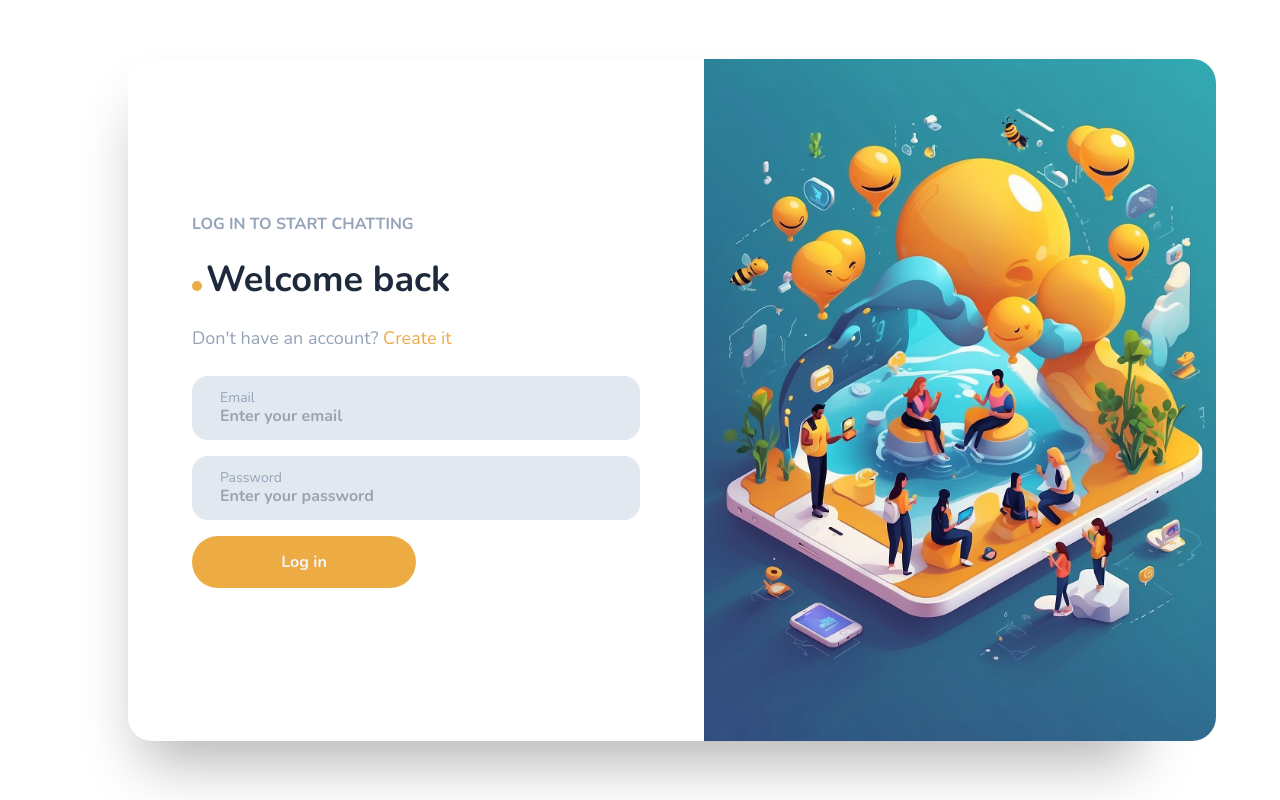
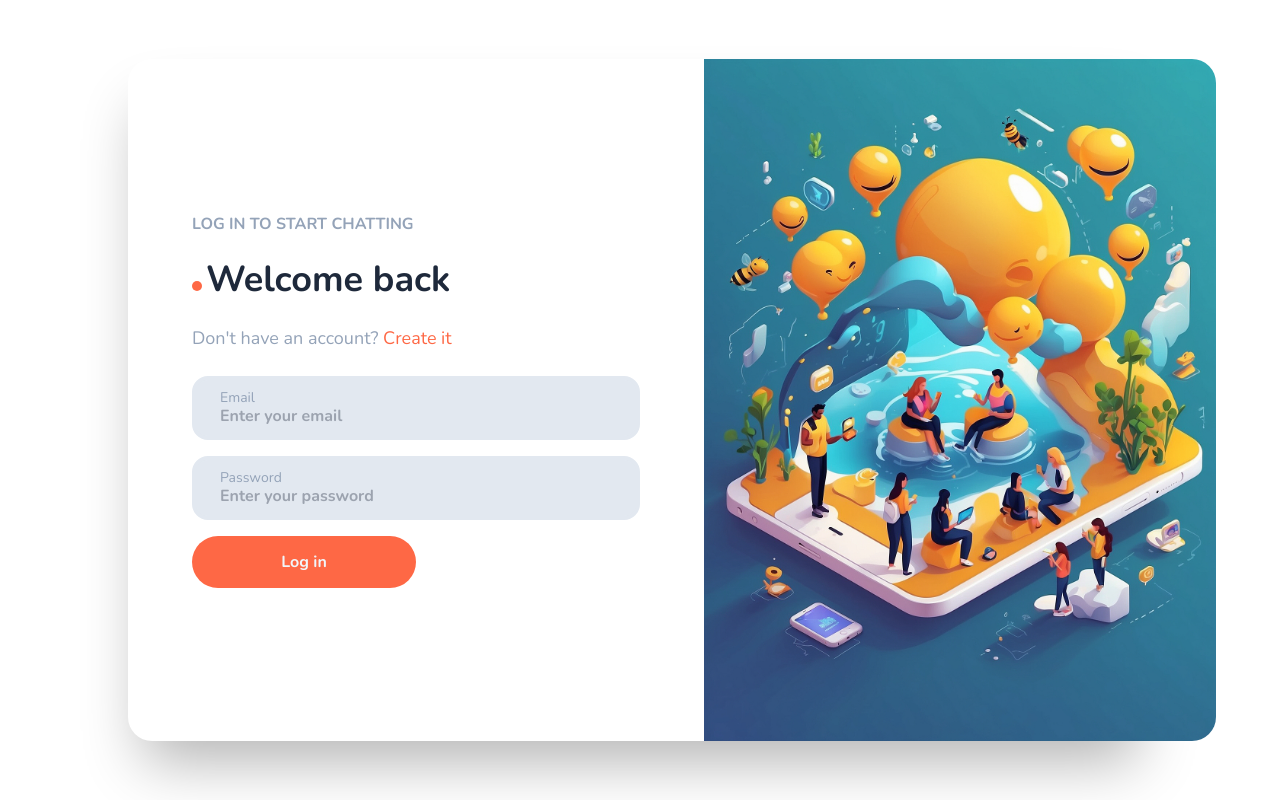
Before and after one commit to qubrat/qbeechat, a React (Vite) app in the folder app/: page / in a window 1280 px wide. Built offline with nearby package versions, Linux system fonts and the light colour scheme; some icons are missing.

Commit message:
Altered styling

```diff
--- a/app/src/components/Avatar.tsx
+++ b/app/src/components/Avatar.tsx
@@ -12,8 +12,8 @@ const Avatar = ({ image, size = "md", status }: AvatarProps) => {
 	};
 
 	const statusColors = {
-		online: "bg-online",
-		offline: "bg-offline",
+		online: "bg-green",
+		offline: "bg-red",
 	};
 
 	return image ? (
--- a/app/src/components/Button.tsx
+++ b/app/src/components/Button.tsx
@@ -17,10 +17,10 @@ const Button = ({ type, onClick, text, loading, variant = "filled", color = "pri
 
 	const variants = {
 		filled: {
-			primary: "bg-primary-500 text-slate-100 ring-4 ring-transparent hover:ring-primary-200 active:bg-primary-700",
-			success: "bg-success-500 text-slate-100 ring-4 ring-transparent hover:ring-success-200 active:bg-success-700",
-			warning: "bg-warning-500 text-slate-800 ring-4 ring-transparent hover:ring-warning-200 active:bg-warning-700",
-			error: "bg-error-500 text-slate-100 ring-4 ring-transparent hover:ring-error-200 active:bg-error-700",
+			primary: "bg-primary text-slate-100 ring-4 ring-transparent hover:ring-primary-200 active:bg-primary-500",
+			success: "bg-green text-slate-100 ring-4 ring-transparent hover:ring-green-light active:bg-green-accent",
+			warning: "bg-orange text-slate-800 ring-4 ring-transparent hover:ring-orange-light active:bg-orange-accent",
+			error: "bg-red text-slate-100 ring-4 ring-transparent hover:ring-red-light active:bg-red-accent",
 		},
 		outline: {
 			primary: outline,
@@ -29,10 +29,10 @@ const Button = ({ type, onClick, text, loading, variant = "filled", color = "pri
 			error: outline,
 		},
 		text: {
-			primary: "bg-transparent text-primary-500 hover:bg-primary-100 active:bg-primary-200",
-			success: "bg-transparent text-success-500 hover:bg-success-100 active:bg-success-200",
-			warning: "bg-transparent text-warning-500 hover:bg-warning-100 active:bg-warning-200",
-			error: "bg-transparent text-error-500 hover:bg-error-100 active:bg-error-200",
+			primary: "bg-transparent text-primary hover:bg-primary-100 active:bg-primary-200",
+			success: "bg-transparent text-green hover:bg-green-white active:bg-green-light",
+			warning: "bg-transparent text-orange hover:bg-orange-white active:bg-orange-light",
+			error: "bg-transparent text-red hover:bg-red-white active:bg-red-light",
 		},
 	};
 
--- a/app/src/components/customToast.tsx
+++ b/app/src/components/customToast.tsx
@@ -5,16 +5,31 @@ import toast from "react-hot-toast";
 
 export type ToastProps = {
 	message: string;
-	type: "success" | "error" | "warning";
+	variant: "success" | "error" | "warning";
 };
 
-const customToast = ({ message, type }: ToastProps) => {
-	const toastVariant = {
-		bg: type === "error" ? "bg-error" : type === "warning" ? "bg-warning" : "bg-success",
-		bgDark: type === "error" ? "bg-error-800" : type === "warning" ? "bg-warning-800" : "bg-success-800",
-		icon: type === "error" ? "mingcute:close-fill" : type === "warning" ? "healthicons:alert" : "mingcute:check-fill",
-		title: type === "error" ? "Oh snap!" : type === "warning" ? "Warning!" : "Well done!",
+const customToast = ({ message, variant }: ToastProps) => {
+	const toastVariants = {
+		success: {
+			background: "bg-[radial-gradient(ellipse_at_bottom_left,_var(--tw-gradient-stops))] from-green-accent to-green",
+			iconBackground: "bg-green-dark",
+			icon: "mingcute:check-fill",
+			text: "Well done!",
+		},
+		error: {
+			background: "bg-[radial-gradient(ellipse_at_bottom_left,_var(--tw-gradient-stops))] from-red-accent to-red",
+			iconBackground: "bg-red-dark",
+			icon: "mingcute:close-fill",
+			text: "Oh snap!",
+		},
+		warning: {
+			background: "bg-[radial-gradient(ellipse_at_bottom_left,_var(--tw-gradient-stops))] from-orange-accent to-orange",
+			iconBackground: "bg-orange-dark",
+			icon: "healthicons:alert",
+			text: "Warning!",
+		},
 	};
+
 	toast.custom(
 		(t) => (
 			<>
@@ -24,15 +39,15 @@ const customToast = ({ message, type }: ToastProps) => {
 						initial="hiddenToast"
 						animate="visibleToast"
 						exit="exitToast"
-						className={`toast relative flex items-center gap-4 px-10 py-6 pl-4 ${toastVariant.bg} text-slate-100 rounded-3xl max-w-md shadow-2xl`}
+						className={`toast relative flex items-center gap-4 px-10 py-6 pl-4 text-slate-100 rounded-3xl max-w-md shadow-2xl ${toastVariants[variant].background}`}
 						key="toast"
 						role="alert"
 					>
-						<div className={`p-2 rounded-full ${toastVariant.bgDark}`}>
-							<Icon icon={toastVariant.icon} width="28" height="28" />
+						<div className={`p-2 rounded-full ${toastVariants[variant].iconBackground}`}>
+							<Icon icon={toastVariants[variant].icon} width="28" height="28" />
 						</div>
 						<div className="text-left">
-							<p className="text-xl font-bold">{toastVariant.title}</p>
+							<p className="text-xl font-bold">{toastVariants[variant].text}</p>
 							<p>{message}</p>
 						</div>
 						<button
--- a/app/src/index.css
+++ b/app/src/index.css
@@ -1,4 +1,4 @@
-@import url('https://fonts.googleapis.com/css2?family=Montserrat:wght@500;700&display=swap&family=Nunito:wght@300;400;600;700&display=swap');
+@import url('https://fonts.googleapis.com/css2?family=Nunito:wght@300;400;600;700&display=swap');
 @tailwind base;
 @tailwind components;
 @tailwind utilities;
--- a/app/src/pages/Homepage/components/Login.tsx
+++ b/app/src/pages/Homepage/components/Login.tsx
@@ -30,13 +30,13 @@ const Login = ({ setMode }: LoginProps) => {
 	const handleSubmit = async (e: FormEvent<HTMLFormElement>) => {
 		e.preventDefault();
 		setLoading(true);
-		if (!email.value?.trim() && !password.value?.trim()) {
-			customToast({ message: "Please provide email and password", type: "warning" });
+		if (!email.value?.trim() || !password.value?.trim()) {
+			customToast({ message: "Please provide email and password", variant: "warning" });
 			setLoading(false);
 			return;
 		}
 		if (!email.value?.includes("@") && email.value?.trim()) {
-			customToast({ message: "Please provide a valid email", type: "warning" });
+			customToast({ message: "Please provide a valid email", variant: "warning" });
 			setLoading(false);
 			return;
 		}
@@ -47,13 +47,13 @@ const Login = ({ setMode }: LoginProps) => {
 			};
 			const { data } = await axios.post(`${BASE_URL}/auth`, payload);
 			localStorage.setItem("user", JSON.stringify(data));
-			customToast({ message: "Logged in successfully", type: "success" });
+			customToast({ message: "Logged in successfully", variant: "success" });
 			setLoading(false);
 			navigate("/chat");
 		} catch (error: any) {
 			console.error(error);
 			if (error.response.data.code === "INVALID_CREDENTIALS") {
-				customToast({ message: "Wrong email or password", type: "error" });
+				customToast({ message: "Wrong email or password", variant: "error" });
 			}
 		} finally {
 			setLoading(false);
@@ -90,7 +90,7 @@ const Login = ({ setMode }: LoginProps) => {
 							required
 						/>
 						<PasswordInput label="Password" name="password" placeholder="Enter your password" {...password} required />
-						<Button type="submit" size="medium" variant="filled" text="Log in" loading={loading} width="1/2" />
+						<Button type="submit" size="medium" text="Log in" loading={loading} width="1/2" />
 					</form>
 				</HomepageForm>
 				<img src={login} alt="" className="max-w-lg rounded-r-3xl" />
--- a/app/src/pages/Homepage/components/Register.tsx
+++ b/app/src/pages/Homepage/components/Register.tsx
@@ -33,17 +33,17 @@ const Register = ({ setMode }: RegisterProps) => {
 		e.preventDefault();
 		setLoading(true);
 		if (!email.value?.trim() || !password.value?.trim() || !confirmPassword.value?.trim() || !name.value?.trim()) {
-			customToast({ message: "Please provide all the details", type: "warning" });
+			customToast({ message: "Please provide all the details", variant: "warning" });
 			setLoading(false);
 			return;
 		}
 		if (!email.value?.includes("@") && email.value?.trim()) {
-			customToast({ message: "Please provide a valid email", type: "warning" });
+			customToast({ message: "Please provide a valid email", variant: "warning" });
 			setLoading(false);
 			return;
 		}
 		if (password.value?.trim() !== confirmPassword.value?.trim()) {
-			customToast({ message: "Passwords do not match", type: "error" });
+			customToast({ message: "Passwords do not match", variant: "error" });
 			setLoading(false);
 			return;
 		}
@@ -55,13 +55,13 @@ const Register = ({ setMode }: RegisterProps) => {
 			};
 			const { data } = await axios.post(`${BASE_URL}/auth/register`, payload);
 			localStorage.setItem("user", JSON.stringify(data));
-			customToast({ message: "Registered successfully", type: "success" });
+			customToast({ message: "Registered successfully", variant: "success" });
 			setLoading(false);
 			navigate("/chat");
 		} catch (error: any) {
 			console.error(error);
 			if (error.response.data.code === "USER_EXISTS") {
-				customToast({ message: "User with provided email already exists", type: "error" });
+				customToast({ message: "User with provided email already exists", variant: "error" });
 			}
 		} finally {
 			setLoading(false);
@@ -94,7 +94,7 @@ const Register = ({ setMode }: RegisterProps) => {
 							<PasswordInput label="Password" name="password" placeholder="Enter password" {...password} />
 							<PasswordInput label="Confirm password" name="confirmPassword" placeholder="Confirm password" {...confirmPassword} />
 						</div>
-						<Button type="submit" size="medium" variant="filled" text="Register" loading={loading} width="1/2" />
+						<Button type="submit" size="medium" text="Register" loading={loading} width="1/2" />
 					</form>
 				</HomepageForm>
 				<img src={register} alt="" className="max-w-lg rounded-r-3xl" />
--- a/app/tailwind.config.js
+++ b/app/tailwind.config.js
@@ -11,56 +11,53 @@ export default {
 			white: colors.white,
 			black: colors.black,
 			text: "#181818",
-			online: "#90e150",
-			offline: "#f2657e",
-			// primary: {
-			// 	DEFAULT: "#1d90f5",
-			// 	100: "#dce9f5",
-			// 	200: "#c7dff5",
-			// 	300: "#9ccbf5",
-			// 	400: "#71b7f5",
-			// 	500: "#46a3f4",
-			// 	700: "#207ccd",
-			// },
+			green: {
+				DEFAULT: "#58bb69",
+				white: "#e9f7e4",
+				light: "#9ada9a",
+				accent: "#40a565",
+				dark: "#318762",
+			},
+			red: {
+				DEFAULT: "#f9404e",
+				white: "#ffe9e0",
+				light: "#ffc7cb",
+				accent: "#e61e3c",
+				dark: "#c3133c",
+			},
+			orange: {
+				DEFAULT: "#ffa046",
+				dark: "#ed6f07",
+				white: "#ffecd6",
+				light: "#ffd4a8",
+				accent: "#fe8310",
+			},
 			primary: {
-				DEFAULT: "#edab44",
-				100: "#fef7e1",
-				200: "#fdeec3",
-				300: "#fce6a4",
-				400: "#fbe285",
-				500: "#edab44",
-				700: "#e39f40",
-				800: "#d88f3f",
+				DEFAULT: "#fe6845",
+				50: "#ffeceb",
+				100: "#ffded7",
+				200: "#feb9a9",
+				300: "#fe8e72",
+				400: "#fe6543",
+				500: "#f84416",
+				600: "#e9350c",
+				700: "#c02d0c",
+				800: "#9a2c13",
+				900: "#7c2b13",
+				950: "#451707",
 			},
-			error: {
-				DEFAULT: "#db3056",
-				100: "#f9e1e8",
-				200: "#f2c3d1",
-				300: "#ebb5c5",
-				400: "#e497ae",
-				500: "#db3056",
-				700: "#c82a4e",
-				800: "#872043",
-			},
-			warning: {
-				DEFAULT: "#fcb12a",
-				100: "#fef5e0",
-				200: "#fdebbd",
-				300: "#fce29a",
-				400: "#fbd977",
-				500: "#fcb12a",
-				700: "#f9a126",
-				800: "#f29128",
-			},
-			success: {
-				DEFAULT: "#33b270",
-				100: "#d9f0e9",
-				200: "#b3e1d3",
-				300: "#8cd2bd",
-				400: "#66c3a7",
-				500: "#33b270",
-				700: "#2aa465",
-				800: "#248f5a",
+			azure: {
+				50: "#f1f5fe",
+				100: "#dfe9fb",
+				200: "#c3d9f9",
+				300: "#99c2f5",
+				400: "#6ca5ef",
+				500: "#4080e7",
+				600: "#326bdc",
+				700: "#2b5dca",
+				800: "#294ea3",
+				900: "#264582",
+				950: "#1c2b4f",
 			},
 		},
 		fontFamily: {
```
